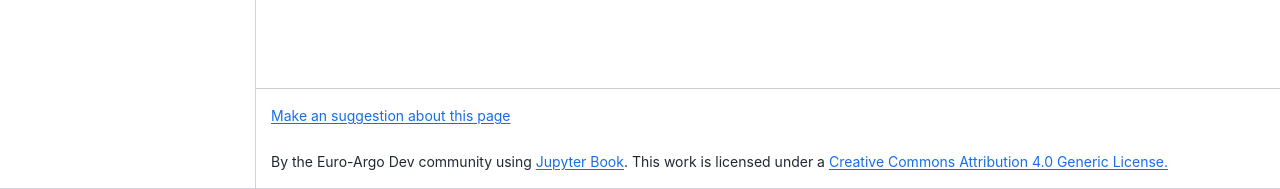
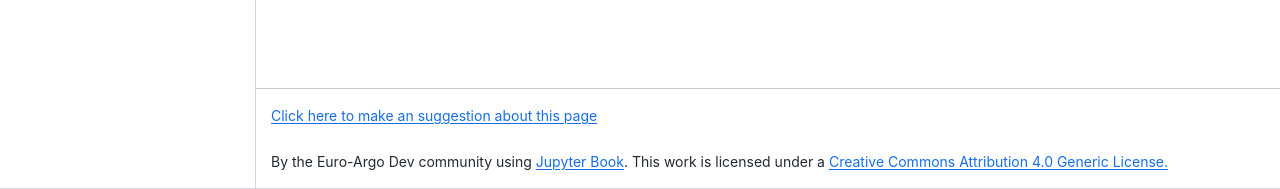
Before and after one commit to euroargodev/online_documentation, a Jupyter Book: the page built from README.md, in a window 1280 px wide. Shown: the part 711-900 px from the top of the page. Built offline with Jupyter Book 1.0.4 settings and Sphinx 7.4.7 and the Sphinx Book theme 1.1.4, drawn with Linux system fonts in a browser that asks for light colours; some of the changed lines change nothing that is shown.

Commit message:
Update _config.yml

```diff
--- a/_config.yml
+++ b/_config.yml
@@ -16,7 +16,7 @@
   home_page_in_toc: false
   announcement: "⚠️ This is a template website ⚠️"
   extra_footer: |
-    <p><a href="https://jupyterbook.org/intro.html" target="_blank">Make an suggestion about this page</a></p>
+    <p><a href="https://jupyterbook.org/intro.html" target="_blank">Click here to make an suggestion about this page</a></p>
     <br>
     <p>  By the Euro-Argo Dev community using
       <a href="https://jupyterbook.org/intro.html" target="_blank">Jupyter Book</a>.
@@ -24,6 +24,10 @@
       This work is licensed under a
       <a href="https://creativecommons.org/licenses/by/4.0/" target="_blank"> Creative Commons Attribution 4.0 Generic License.</a>
     </p>
+  extra_navbar: |
+    <div>
+      <a href="https://metrics.green-coding.io/ci.html?repo=euroargodev%2Fonline_documentation&amp;branch=main&amp;workflow=104534311"><img src="https://api.green-coding.io/v1/ci/badge/get?repo=euroargodev/online_documentation&amp;branch=main&amp;workflow=104534311"></a>
+    </div>
 
 sphinx:
   local_extensions:
```
